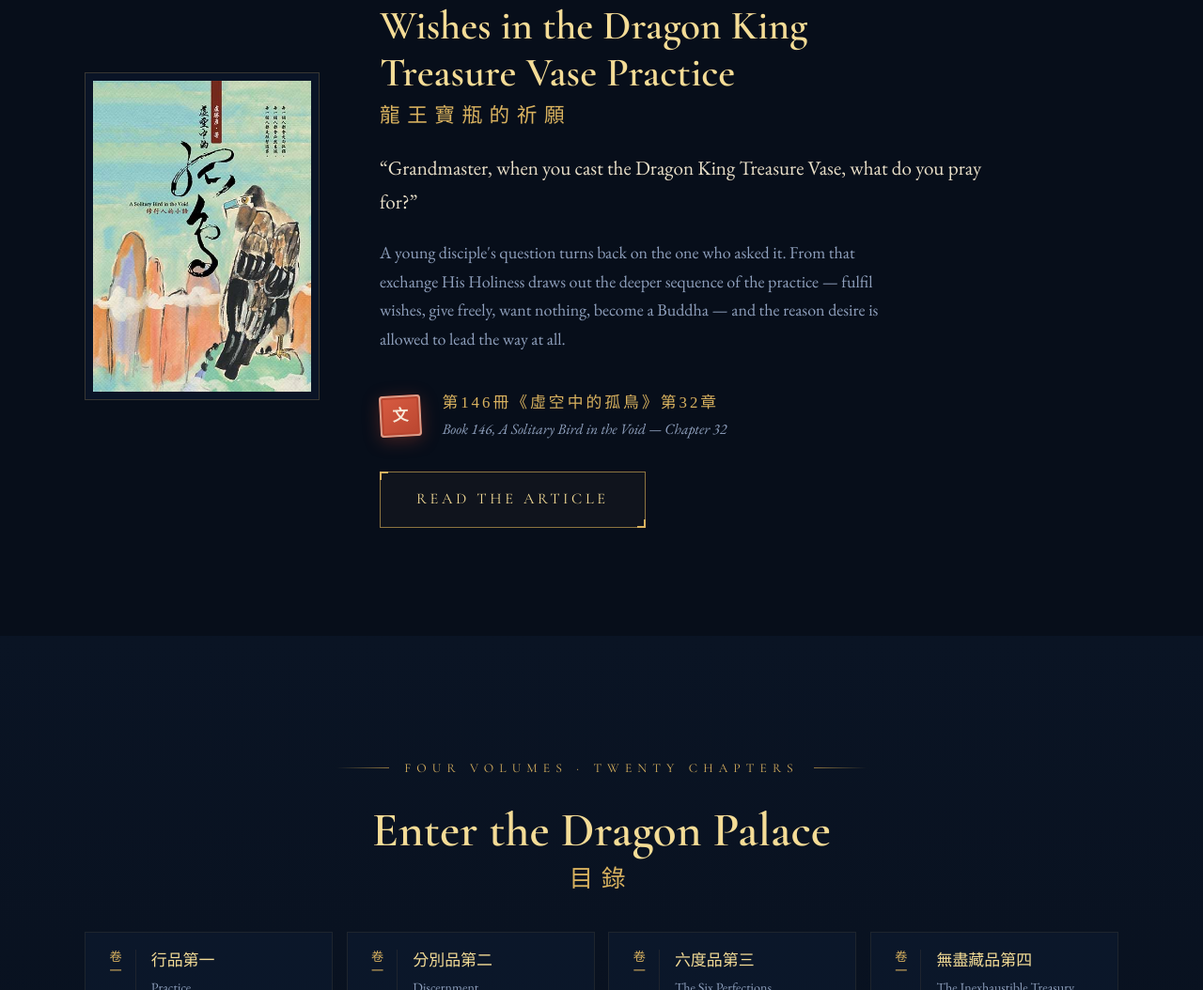
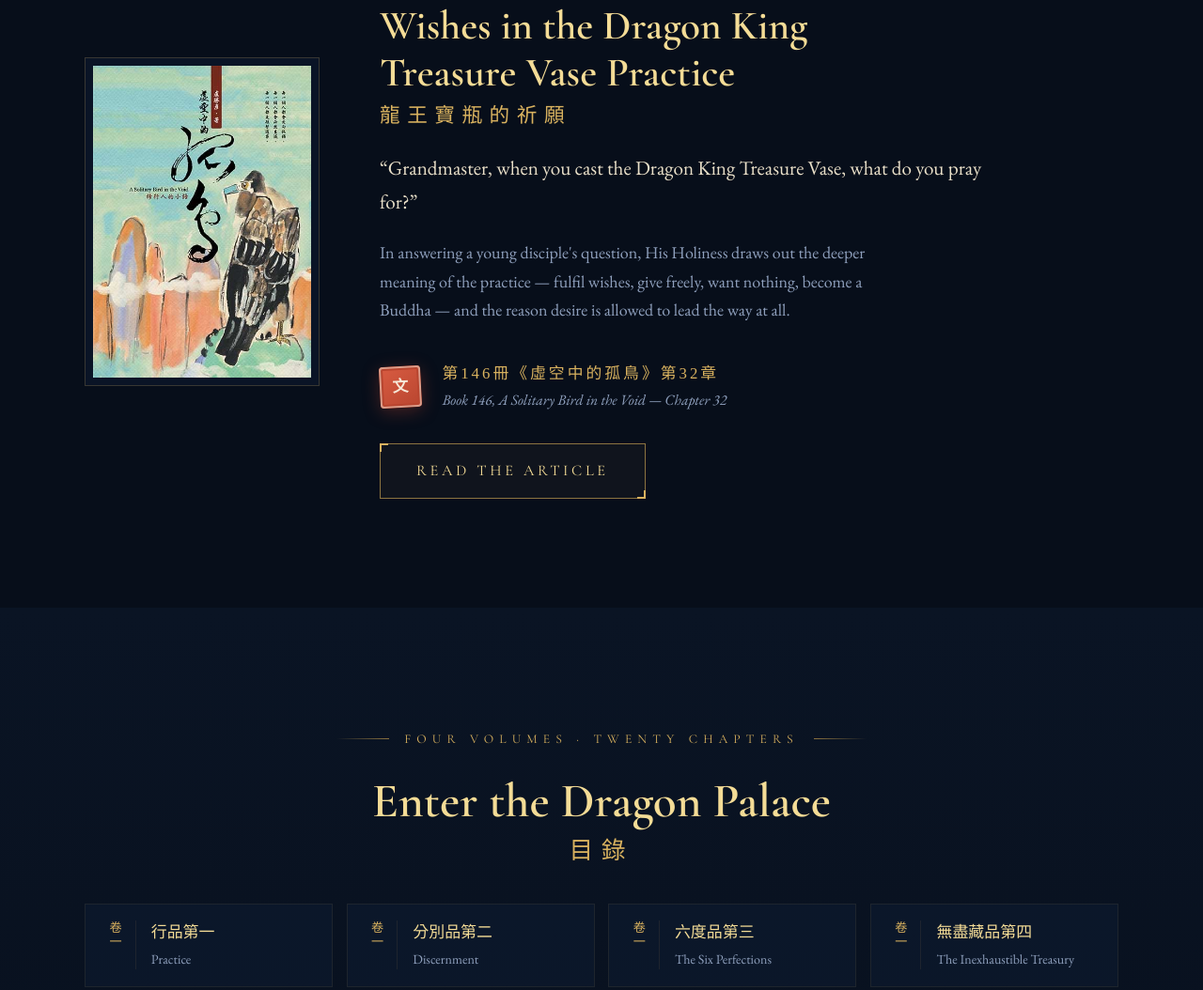
Before and after one commit to techtherapy/dragon-king, a plain HTML site: page index.html in a window 1280 px wide. Shown: the part 5134-6188 px from the top of the page at 94% size. Drawn offline with nearby package versions, Linux system fonts and the light colour scheme; a web font is replaced by a local one.

Commit message:
Reword the Book 146 feature teaser
Co-Authored-By: Claude Fable 5 <noreply@anthropic.com>

```diff
--- a/index.html
+++ b/index.html
@@ -420,7 +420,7 @@
         <h2 class="section-title reveal" style="font-size:clamp(1.8rem,3.8vw,2.7rem)">Wishes in the Dragon King Treasure Vase Practice<span class="tc" lang="zh-Hant">龍王寶瓶的祈願</span></h2>
         <p class="lede reveal" style="margin-top:1.4rem">“Grandmaster, when you cast the Dragon King Treasure Vase, what do you pray for?”</p>
         <div class="prose reveal" style="margin-top:1.2rem">
-          <p class="en" style="font-style:normal;color:var(--muted)">A young disciple's question turns back on the one who asked it. From that exchange His Holiness draws out the deeper sequence of the practice — fulfil wishes, give freely, want nothing, become a Buddha — and the reason desire is allowed to lead the way at all.</p>
+          <p class="en" style="font-style:normal;color:var(--muted)">In answering a young disciple's question, His Holiness draws out the deeper meaning of the practice — fulfil wishes, give freely, want nothing, become a Buddha — and the reason desire is allowed to lead the way at all.</p>
         </div>
         <div class="colophon-line reveal">
           <span class="seal small" aria-hidden="true" lang="zh-Hant">文</span>
```
